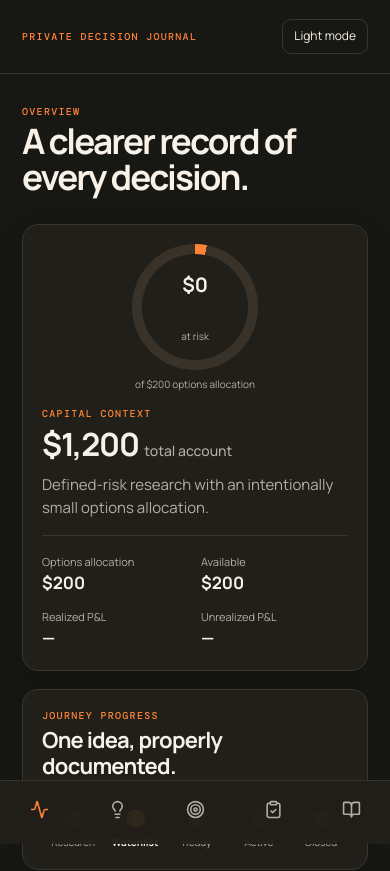
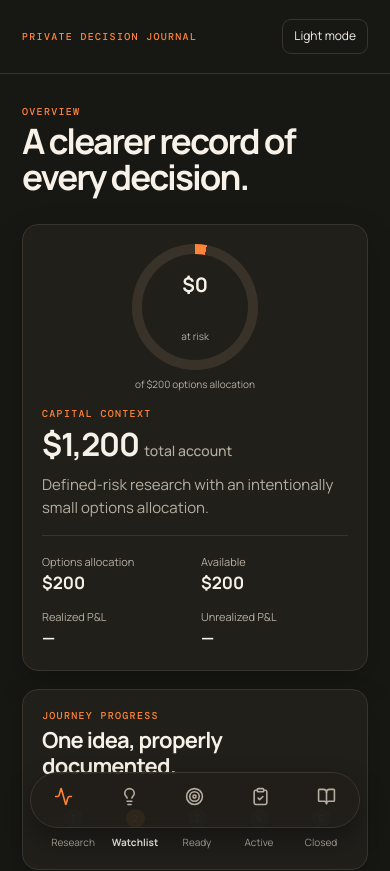
Before and after one commit to dkyaya/OJ, a React (Vite) app in the folder app/: page / in a window 390 px wide. Shown: the top 871 px of the page. Built offline with nearby package versions, Linux system fonts and the light colour scheme.

Commit message:
Center OJ loading experience and expand calendar

```diff
--- a/app/src/main.tsx
+++ b/app/src/main.tsx
@@ -1,3 +1,3 @@
-import { StrictMode } from 'react'; import { createRoot } from 'react-dom/client'; import './styles/app.css'; import './styles/fix.css'; import App from './App';
+import { StrictMode } from 'react'; import { createRoot } from 'react-dom/client'; import './styles/app.css'; import './styles/fix.css'; import './styles/loading-fix.css'; import App from './App';
 createRoot(document.getElementById('root')!).render(<StrictMode><App /></StrictMode>);
 if ('serviceWorker' in navigator) window.addEventListener('load',()=>navigator.serviceWorker.register(`${import.meta.env.BASE_URL}sw.js`));
--- /dev/null
+++ b/app/src/styles/loading-fix.css
@@ -0,0 +1 @@
+.loading{position:fixed!important;inset:0!important;width:100vw!important;height:100dvh!important;min-height:100vh!important;z-index:100!important;display:flex!important;flex-direction:column!important;align-items:center!important;justify-content:center!important;padding:0!important;margin:0!important;transform:none!important}.loading .juice{flex:none!important;margin:0!important}.loading>span{display:block!important;width:auto!important;margin:0!important;text-align:center!important}.mobile-nav{border-radius:999px!important;left:50%!important;right:auto!important;bottom:max(16px,env(safe-area-inset-bottom))!important;transform:translateX(-50%)!important;width:min(330px,calc(100vw - 32px))!important;height:56px!important;box-shadow:0 12px 28px #0005!important;border:1px solid var(--line)!important}.calendar{grid-template-columns:repeat(7,minmax(110px,1fr))!important;overflow:auto!important;padding-bottom:8px}.calendar:before{content:'AUGUST 2026 · FULL CATALYST CALENDAR';grid-column:1/-1;color:var(--orange);font:500 11px 'DM Mono';letter-spacing:.12em;padding-bottom:10px}.calendar article{min-height:128px!important}@media(max-width:900px){.mobile-nav{display:flex!important}.calendar{grid-template-columns:repeat(7,125px)!important}.loading{padding-bottom:env(safe-area-inset-bottom)!important}}
```
